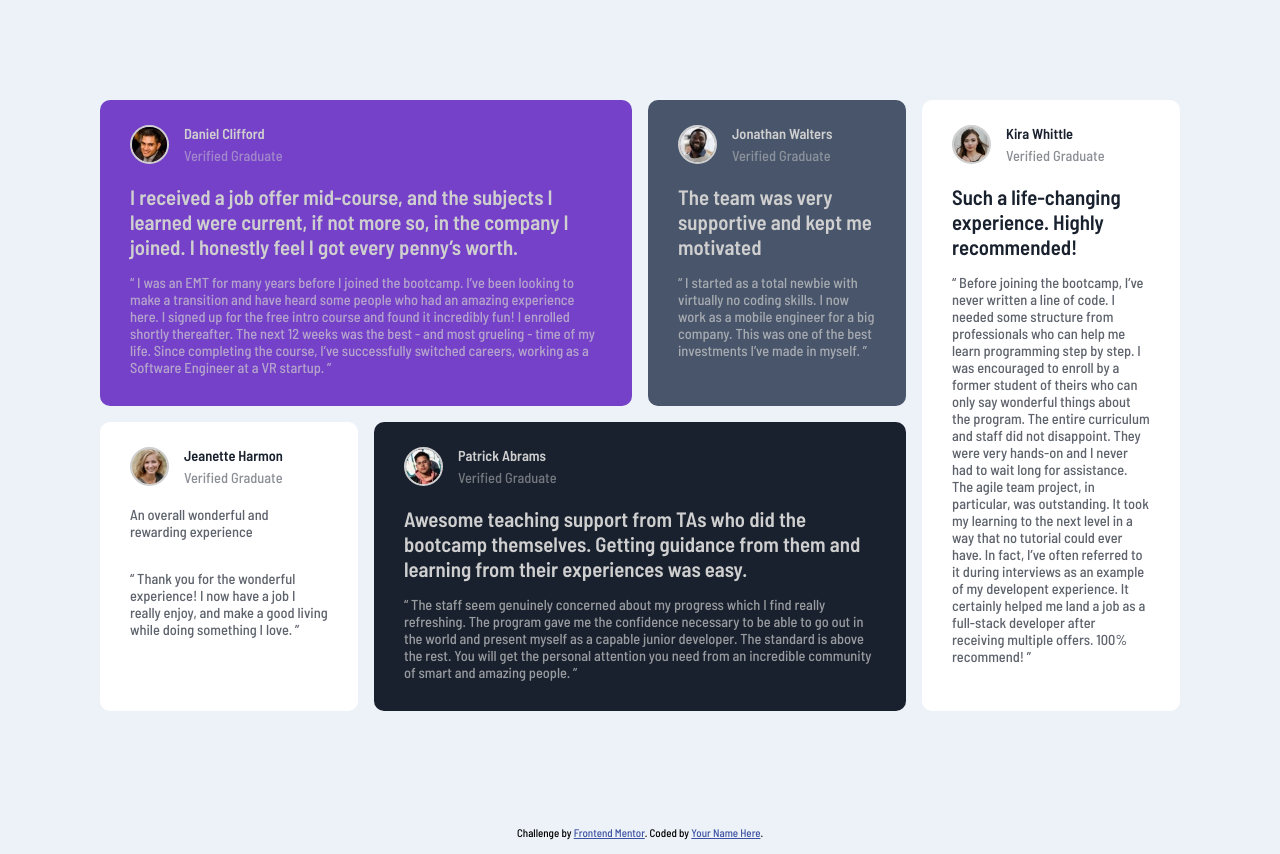
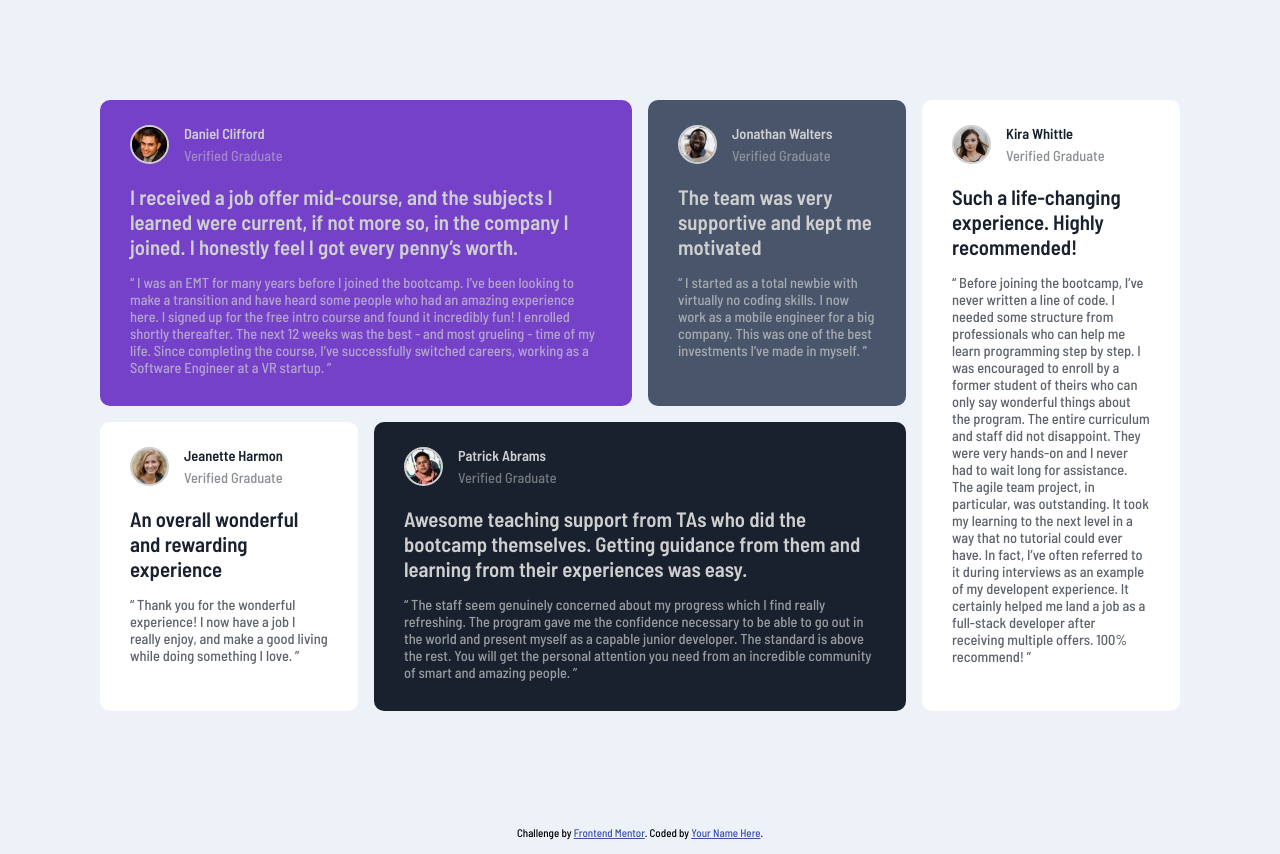
Before and after one commit to mosakr/Testimonials-Grid, a plain HTML site: page index.html in a window 1280 px wide. Drawn offline with Linux system fonts and the light colour scheme.

Commit message:
fixing tes-3 paragraph

```diff
--- a/index.html
+++ b/index.html
@@ -78,9 +78,9 @@
           Verified Graduate
         </h2>
 
-        <p>
+        <h3>
           An overall wonderful and rewarding experience
-          </h3>
+        </h3>
 
         <p>
           “ Thank you for the wonderful experience! I now have a job I really enjoy, and make a good living
```
